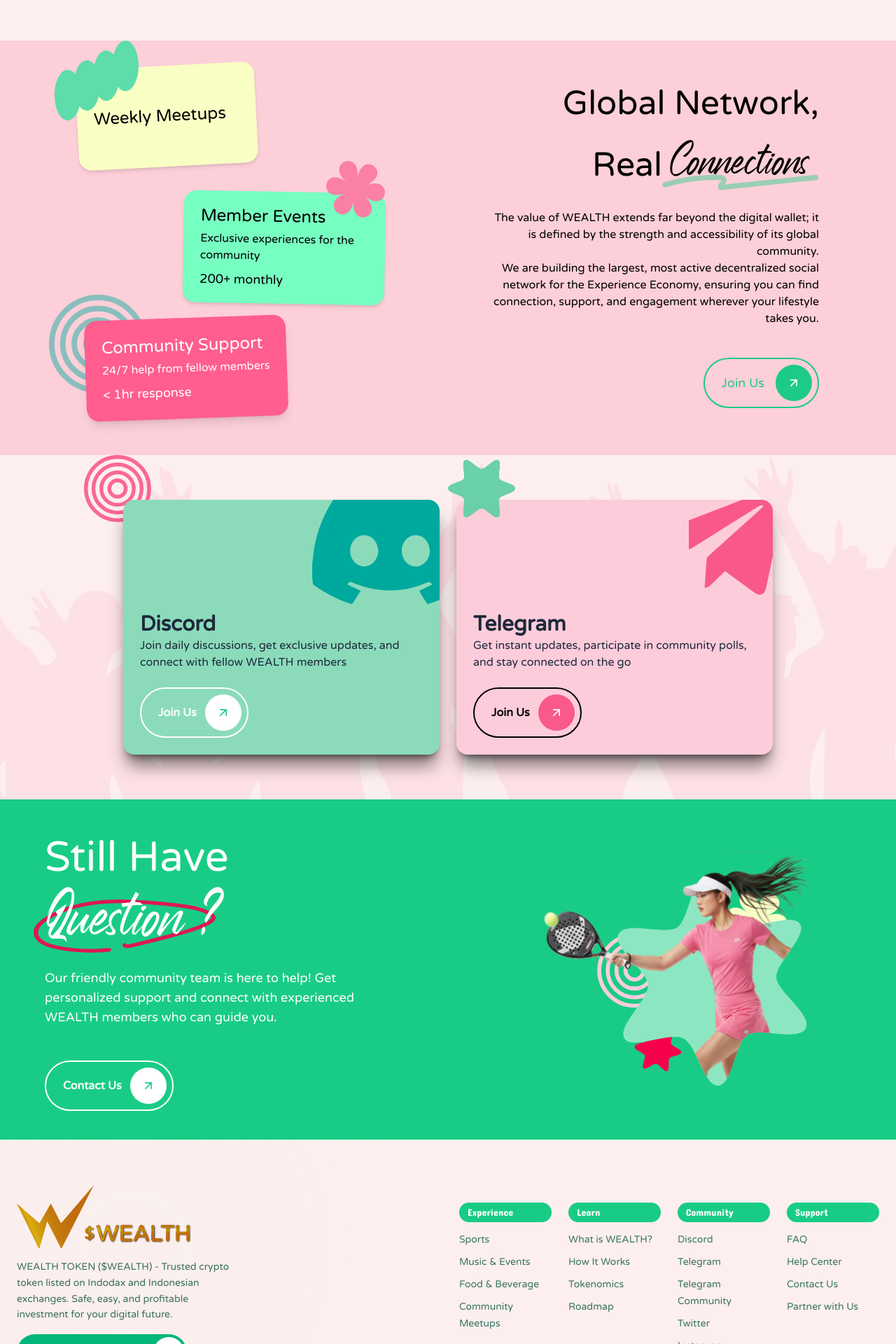
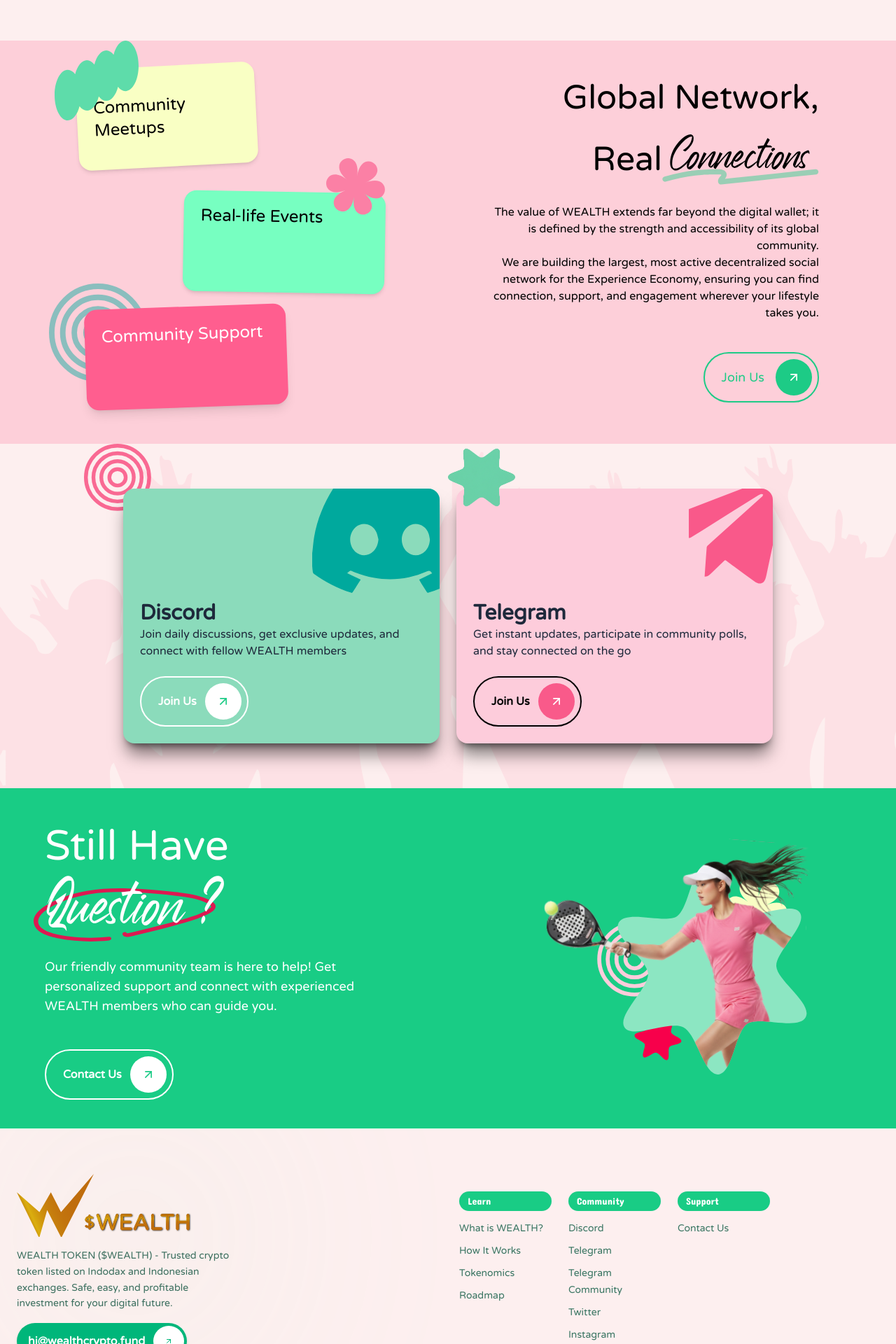
Before and after one commit to wealthcrypto/wealth-landing-page, a Next.js app: page / in a window 1280 px wide. Shown: the part 7320-9240 px from the top of the page at 70% size. Built offline with nearby package versions, Linux system fonts and the light colour scheme; a web font is replaced by a local one.

Commit message:
chore: update links and progress bars

```diff
--- a/components/BuildSection.tsx
+++ b/components/BuildSection.tsx
@@ -10,7 +10,7 @@ const BuildSection = () => {
   const data = [
     "Utility Driven Demand",
     "Loyalty Fueled Perks",
-    "Deflationary Pressure",
+    "Community Based",
     "Future-Proof Blockchain Foundation",
   ];
   return (
--- a/components/CommunitySection.tsx
+++ b/components/CommunitySection.tsx
@@ -37,26 +37,26 @@ const CommunitySection = () => {
         <div className="flex flex-col items-center lg:items-start gap-4 lg:gap-6">
           <div className="">
             <div className="transform -rotate-3 -translate-y-3 bg-[#F9FFC4] min-h-24 sm:min-h-32 lg:min-h-36 rounded-[18px] px-4 py-3 sm:px-6 sm:py-5 w-56 sm:w-64 shadow-md flex items-center">
-              <p className="text-lg sm:text-xl lg:text-2xl">Weekly Meetups</p>
+              <p className="text-lg sm:text-xl lg:text-2xl">Community Meetups</p>
             </div>
           </div>
 
           <div className="w-full flex justify-center lg:justify-end">
             <div className="transform rotate-1 translate-x-0 lg:translate-x-6 bg-[#77FFC1] min-h-24 sm:min-h-32 lg:min-h-36 rounded-[18px] px-4 py-3 sm:px-6 sm:py-5 w-60 sm:w-72 shadow-md">
-              <p className="text-lg sm:text-xl lg:text-2xl">Member Events</p>
-              <span className="text-sm sm:text-base block mt-1">
+              <p className="text-lg sm:text-xl lg:text-2xl">Real-life Events</p>
+              {/* <span className="text-sm sm:text-base block mt-1">
                 Exclusive experiences for the community
               </span>
-              <span className="text-base sm:text-lg block mt-2">200+ monthly</span>
+              <span className="text-base sm:text-lg block mt-2">200+ monthly</span> */}
             </div>
           </div>
 
           <div className="transform -rotate-2 -translate-y-1 translate-x-0 lg:translate-x-3 min-h-24 sm:min-h-32 lg:min-h-36 bg-[#ff5e8f] text-white rounded-[18px] px-4 py-4 sm:px-6 sm:py-6 w-60 sm:w-72 shadow-lg">
             <p className="text-lg sm:text-xl lg:text-2xl">Community Support</p>
-            <span className="text-sm sm:text-base block mt-1">
+            {/* <span className="text-sm sm:text-base block mt-1">
               24/7 help from fellow members
             </span>
-            <span className="text-base sm:text-lg block mt-2">&lt; 1hr response</span>
+            <span className="text-base sm:text-lg block mt-2">&lt; 1hr response</span> */}
           </div>
         </div>
       </div>
--- a/components/DistributionSection.tsx
+++ b/components/DistributionSection.tsx
@@ -16,7 +16,7 @@ const DistributionSection: React.FC = () => {
       title: "Private Sale & Presale",
       amount: "540K WEALTH",
       desc: "A strategic allocation for early supporters who believe in the foundation of the WEALTH ecosystem.",
-      percent: 60,
+      percent: 30,
       icon: Community,
     },
     {
@@ -24,7 +24,7 @@ const DistributionSection: React.FC = () => {
       title: "Exchange Listing",
       amount: "360K WEALTH",
       desc: "Reserved to strengthen liquidity and ensure smooth market access when WEALTH enters exchanges.",
-      percent: 30,
+      percent: 20,
       icon: Grow,
     },
     {
@@ -32,7 +32,7 @@ const DistributionSection: React.FC = () => {
       title: "Marketing & Operations",
       amount: "270K WEALTH",
       desc: "Allocated to expand reach, grow our presence, and support key operational needs.",
-      percent: 40,
+      percent: 15,
       icon: Shield,
     },
     {
@@ -40,7 +40,7 @@ const DistributionSection: React.FC = () => {
       title: "Team & Reserve",
       amount: "630K WEALTH",
       desc: "Dedicated to the builders behind the ecosystem and the long-term reserve ensuring continuity.",
-      percent: 20,
+      percent: 35,
       icon: Team,
     },
   ];
--- a/components/FaqContinue.tsx
+++ b/components/FaqContinue.tsx
@@ -28,7 +28,7 @@ const FaqContinue = () => {
           </span>
 
           <div className="flex justify-center lg:justify-start">
-            <a href="" className="inline-block">
+            <a href="mailto:hi@wealthcrypto.fund" className="inline-block">
               <div className="mt-4 lg:mt-6 bg-transparent font-bold pr-2 pl-4 lg:pl-6 text-white py-2 lg:py-2 rounded-full border-2 border-white transition flex gap-2 lg:gap-3 items-center hover:bg-white hover:border-2 hover:border-[#1dcb86] hover:text-[#1dcb86] group">
                 <span className="text-sm lg:text-base">Contact Us</span>
                 <div className="transform rotate-[-45deg] bg-white rounded-full p-2 lg:p-3 xl:p-4 text-[#1dcb86] group-hover:bg-[#1dcb86] group-hover:text-white transition-colors">
--- a/components/Footer.tsx
+++ b/components/Footer.tsx
@@ -24,7 +24,7 @@ import Stars from "@/public/Stars.svg";
 */
 
 const socialLinks = [
-  { icon: FaDiscord, label: "Discord", href: "https://discord.gg/K2kBy5Nr" },
+  { icon: FaDiscord, label: "Discord", href: "https://discord.gg/yhvExNh7PK" },
   {
     icon: FaTelegramPlane,
     label: "Telegram",
@@ -57,28 +57,28 @@ export default function Footer() {
 
   // Flatten possible link groups used in the design image
   const linkGroups = [
-    {
-      title: "Experience",
-      items: [
-        { name: "Sports", href: "#sports" },
-        { name: "Music & Events", href: "#music-events" },
-        { name: "Food & Beverage", href: "#food-beverage" },
-        { name: "Community Meetups", href: "#community-meetups" },
-      ],
-    },
+    // {
+    //   title: "Experience",
+    //   items: [
+    //     { name: "Sports", href: "#sports" },
+    //     { name: "Music & Events", href: "#music-events" },
+    //     { name: "Food & Beverage", href: "#food-beverage" },
+    //     { name: "Community Meetups", href: "#community-meetups" },
+    //   ],
+    // },
     {
       title: "Learn",
       items: [
-        { name: "What is WEALTH?", href: "#what-is-wealth" },
-        { name: "How It Works", href: "#how-it-works" },
-        { name: "Tokenomics", href: "#tokenomics" },
-        { name: "Roadmap", href: "#roadmap" },
+        { name: "What is WEALTH?", href: "https://wealth-token.gitbook.io/wealth-token-docs/introduction/what-is-wealth-crypto" },
+        { name: "How It Works", href: "https://wealth-token.gitbook.io/wealth-token-docs/wealth-ecosystem-and-utility/proof-of-experience-pox-mechanism" },
+        { name: "Tokenomics", href: "https://wealth-token.gitbook.io/wealth-token-docs/tokenomics" },
+        { name: "Roadmap", href: "https://wealth-token.gitbook.io/wealth-token-docs/technical-architecture/product-roadmap" },
       ],
     },
     {
       title: "Community",
       items: [
-        { name: "Discord", href: "https://discord.gg/K2kBy5Nr" },
+        { name: "Discord", href: "https://discord.gg/yhvExNh7PK" },
         { name: "Telegram", href: "https://t.me/thewealthcrypto" },
         {
           name: "Telegram Community",
@@ -94,10 +94,10 @@ export default function Footer() {
     {
       title: "Support",
       items: [
-        { name: "FAQ", href: "#faq" },
-        { name: "Help Center", href: "#help-center" },
-        { name: "Contact Us", href: "#contact-us" },
-        { name: "Partner with Us", href: "#partner-with-us" },
+        // { name: "FAQ", href: "#faq" },
+        // { name: "Help Center", href: "#help-center" },
+        { name: "Contact Us", href: "mailto:hi@wealthcrypto.fund" },
+        // { name: "Partner with Us", href: "#partner-with-us" },
       ],
     },
   ];
@@ -281,10 +281,10 @@ export default function Footer() {
             </div>
 
             <div className="flex gap-4 text-sm text-[#07563f]/80">
-              <a href="#" className="hover:text-[#00b67a] transition">
+              <a href="https://wealth-token.gitbook.io/wealth-token-docs/legal-and-compliance/privacy-policy" className="hover:text-[#00b67a] transition">
                 {footer.bottomLinks?.privacy}
               </a>
-              <a href="#" className="hover:text-[#00b67a] transition">
+              <a href="https://wealth-token.gitbook.io/wealth-token-docs/legal-and-compliance/terms-of-use" className="hover:text-[#00b67a] transition">
                 {footer.bottomLinks?.terms}
               </a>
             </div>
--- a/components/GroupSection.tsx
+++ b/components/GroupSection.tsx
@@ -25,7 +25,7 @@ const GroupSection = () => {
             Join daily discussions, get exclusive updates, and connect with
             fellow WEALTH members
           </span>
-          <a href="https://discord.gg/K2kBy5Nr" target="_blank" rel="noopener noreferrer" className="inline-block w-fit">
+          <a href="https://discord.gg/yhvExNh7PK" target="_blank" rel="noopener noreferrer" className="inline-block w-fit">
             <div className="bg-transparent font-bold pr-2 pl-4 md:pl-6 text-white py-2 md:py-2 rounded-full border-2 border-white transition flex gap-2 md:gap-3 items-center hover:bg-white hover:border-2 hover:border-[#1dcb86] hover:text-[#1dcb86] group">
               <span className="text-sm md:text-base">Join Us</span>
               <div className="transform rotate-[-45deg] bg-white rounded-full p-2 md:p-3 lg:p-4 text-[#1dcb86] group-hover:bg-[#1dcb86] group-hover:text-white transition-colors">
```
